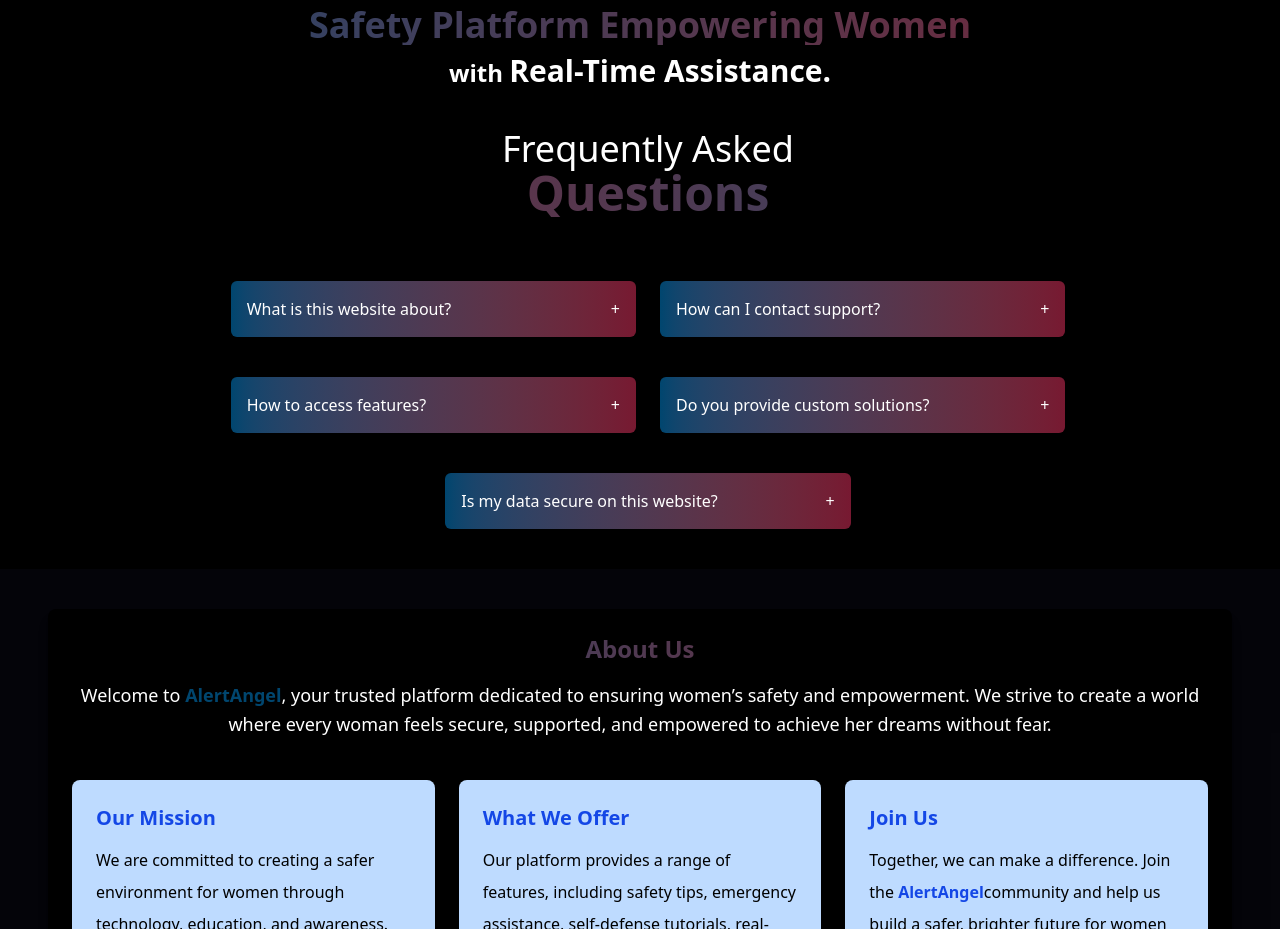
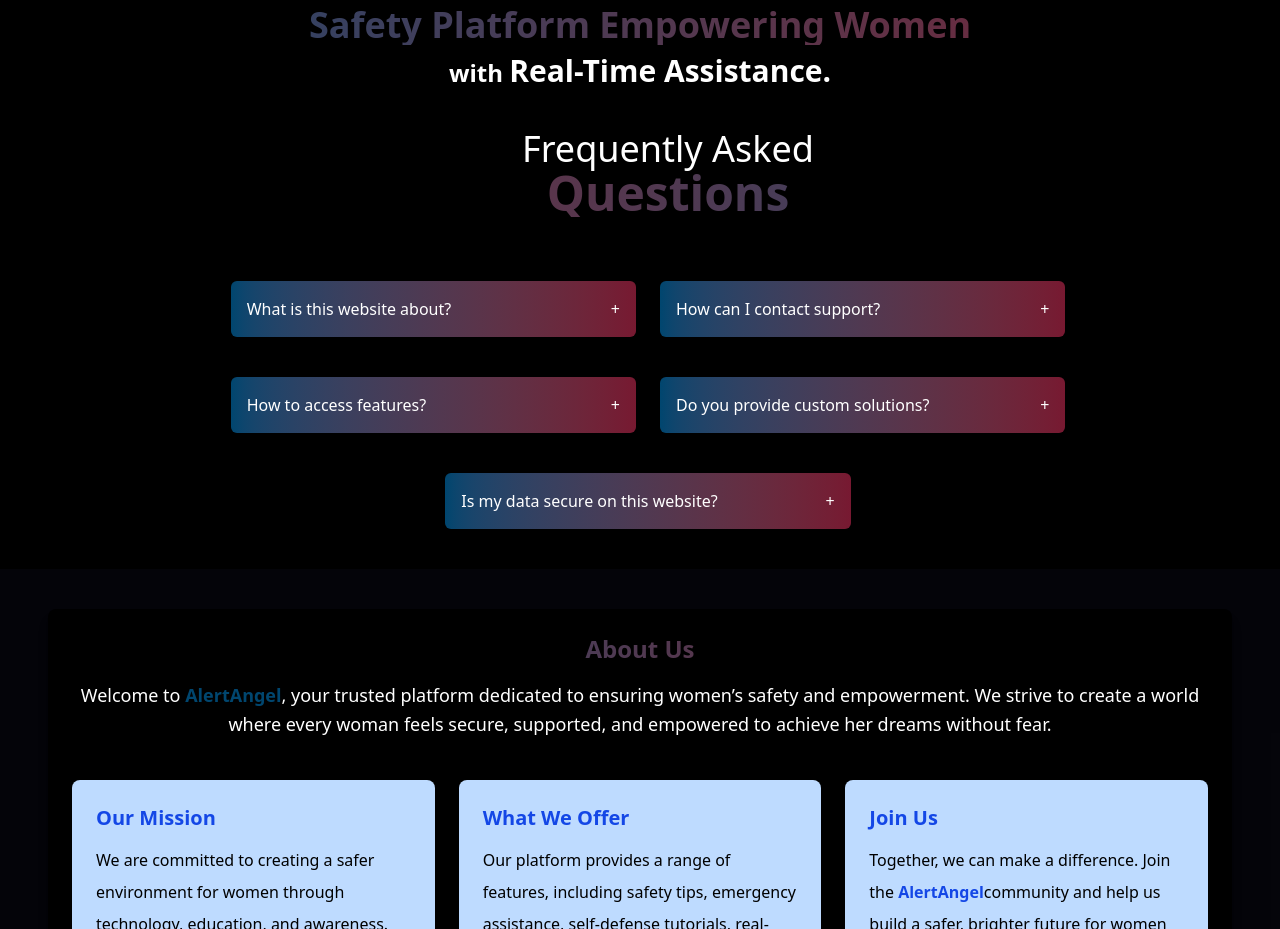
Before and after one commit to maity-moumita/Women-Safety-Web-Application, a Next.js app: page / in a window 1280 px wide. Shown: the part 1300-2229 px from the top of the page. Built offline with nearby package versions, Linux system fonts and the light colour scheme; no server answers.

Commit message:
CSS updated

```diff
--- a/src/components/FAQ.jsx
+++ b/src/components/FAQ.jsx
@@ -5,8 +5,8 @@ import { useState } from "react";
 const FrequentlyAskedQuestions = () => {
     return (
         <div className="mt-10 ml-4">
-            <h1 className="text-3xl md:text-4xl md:text-center">Frequently Asked</h1>
-            <h1 className="text-4xl font-bold bg-gradient-to-r from-[#771931] to-[#00466f] bg-clip-text text-transparent md:text-5xl md:text-center">
+            <h1 className="text-3xl md:text-4xl md:text-center ml-10">Frequently Asked</h1>
+            <h1 className="text-4xl font-bold bg-gradient-to-r from-[#771931] to-[#00466f] bg-clip-text text-transparent md:text-5xl md:text-center ml-10">
                 Questions
             </h1>
             <div className="mt-10 bg-black bg-opacity-70 rounded-lg shadow-lg p-6 md:flex md:flex-wrap md:gap-6 md:justify-center">
```
